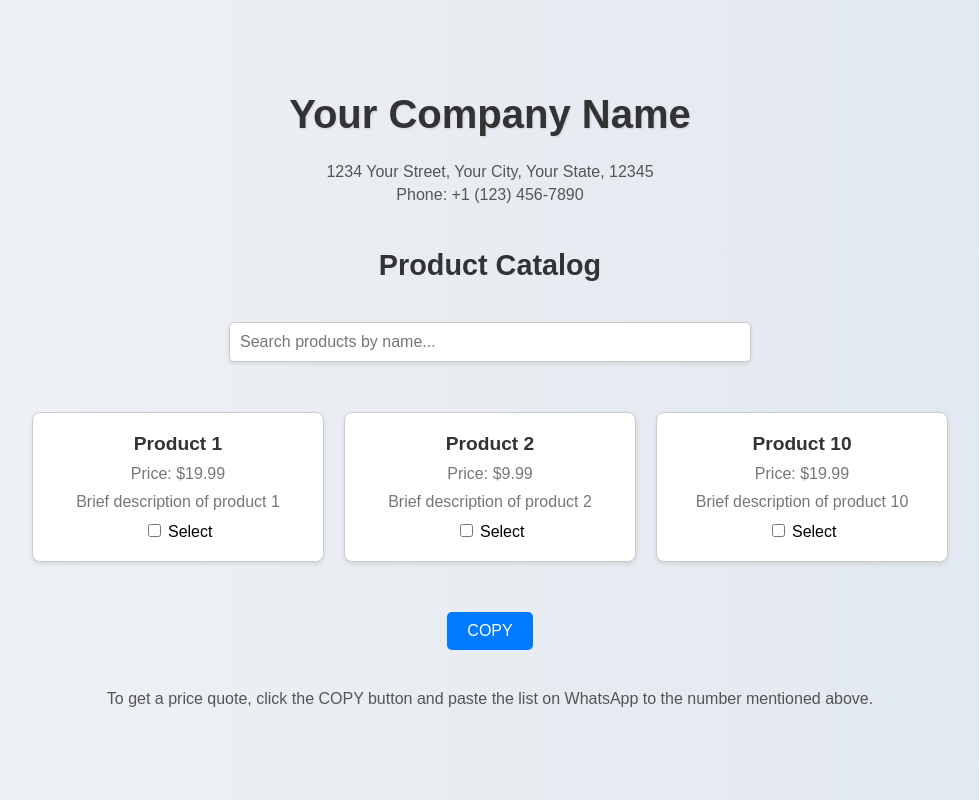
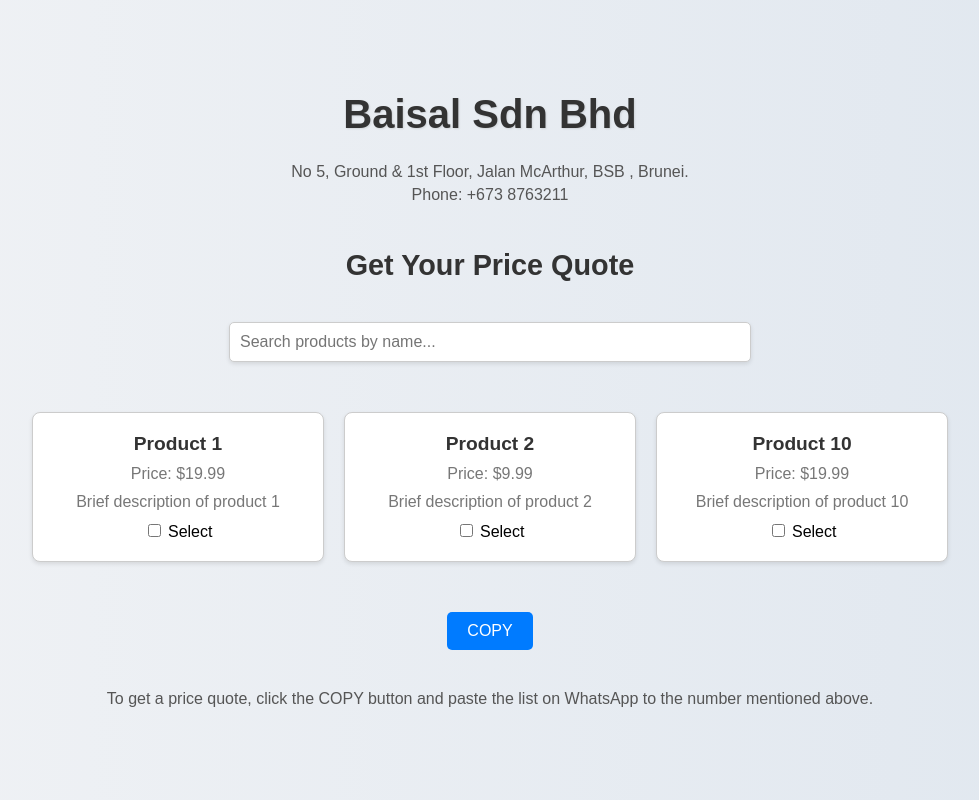
Before and after one commit to Florasensi/florasensi.io, a plain HTML site: page index.html in a window 1280 px wide. Shown: the whole page, without its empty margins (150-1129 px from the left). Drawn offline with nearby package versions, Linux system fonts and the light colour scheme.

Commit message:
Update index.html

```diff
--- a/index.html
+++ b/index.html
@@ -3,18 +3,18 @@
 <head>
     <meta charset="UTF-8">
     <meta name="viewport" content="width=device-width, initial-scale=1.0">
-    <title>Product Catalog</title>
+    <title>Get Your Price Quote</title>
     <link rel="stylesheet" href="styles.css">
     <script src="https://cdn.jsdelivr.net/npm/canvas-confetti@1.4.0/dist/confetti.browser.min.js"></script>
 </head>
 <body>
     <header>
-        <h1>Your Company Name</h1>
-        <p>1234 Your Street, Your City, Your State, 12345</p>
-        <p>Phone: +1 (123) 456-7890</p>
+        <h1>Baisal Sdn Bhd</h1>
+        <p>No 5, Ground & 1st Floor, Jalan McArthur, BSB , Brunei.</p>
+        <p>Phone: +673 8763211</p>
     </header>
 
-    <h2>Product Catalog</h2>
+    <h2>Get Your Price Quote</h2>
     <input type="text" id="search-bar" placeholder="Search products by name...">
     <div class="catalog">
         <!-- Product 1 -->
```
